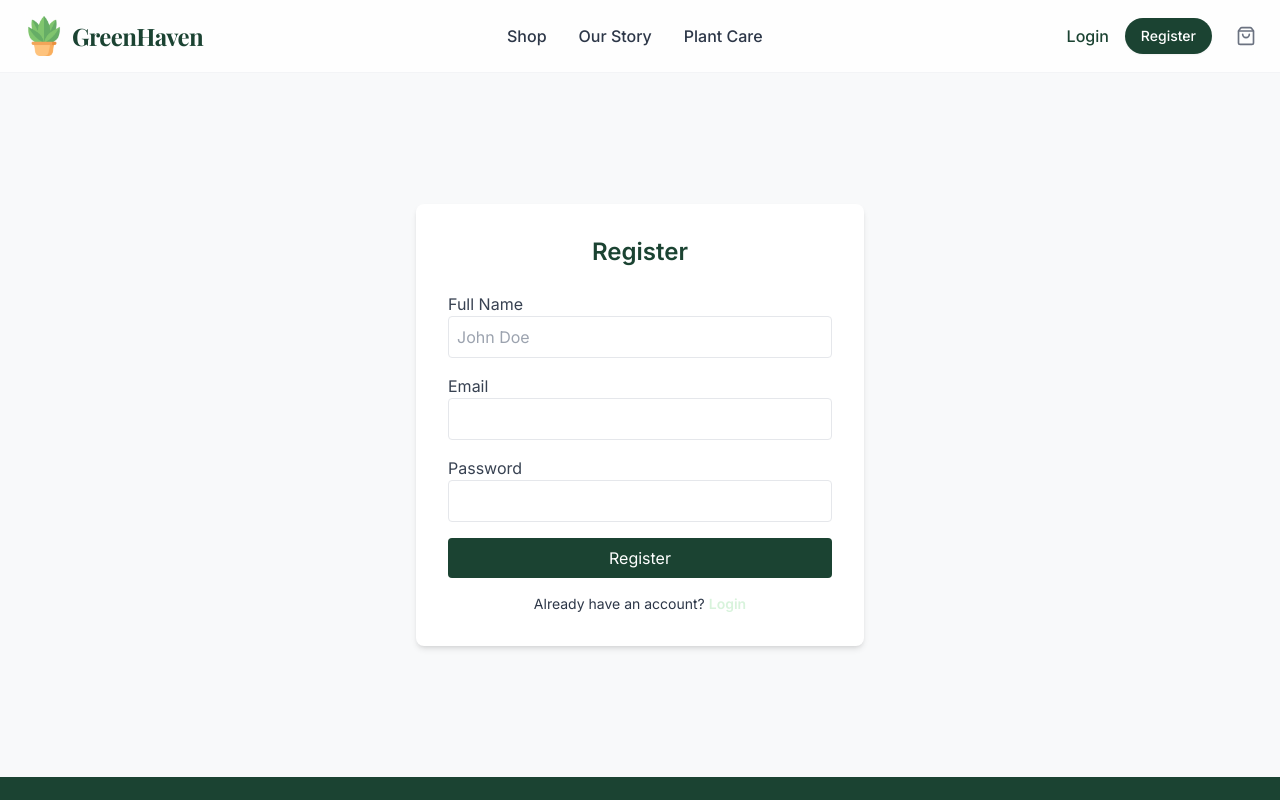
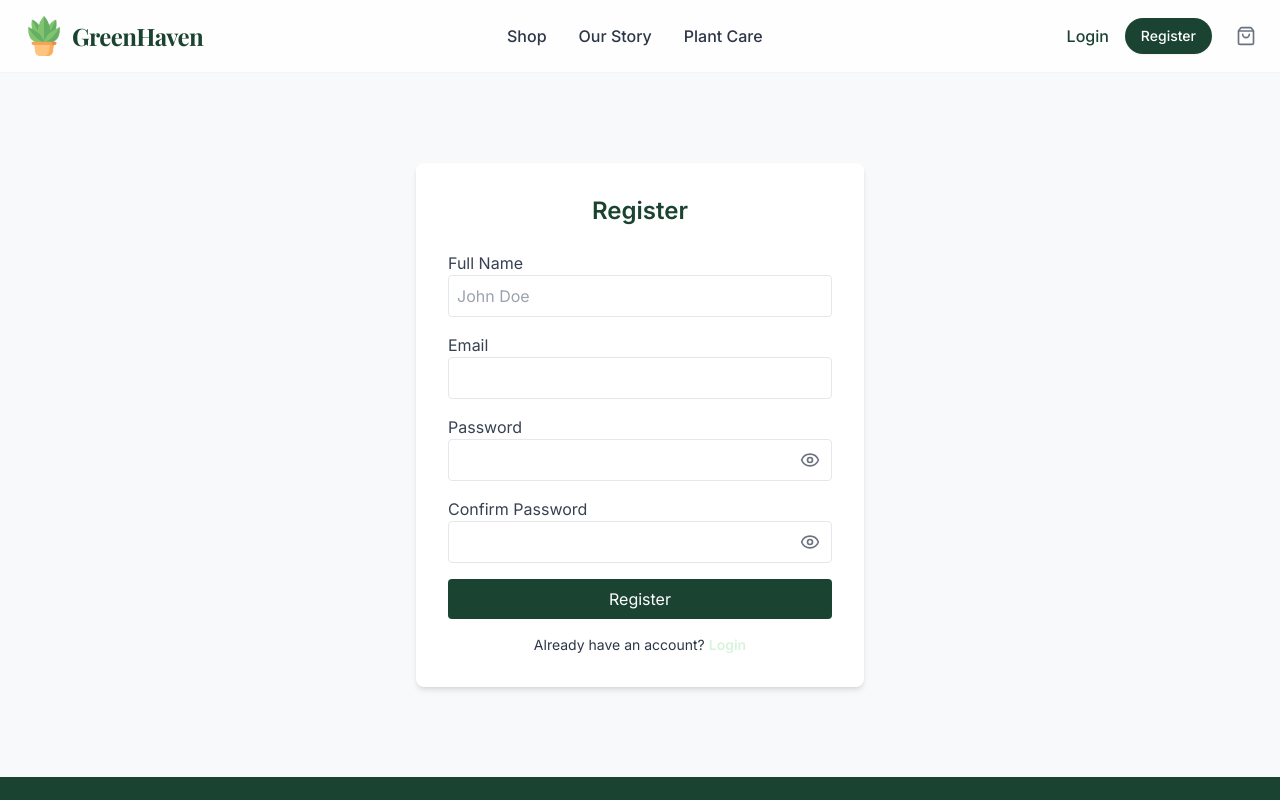
Before and after one commit to romeoantony/GreenHaven, a React (Vite) app in the folder GreenHaven.UI/: page /register in a window 1280 px wide. Shown: the top 800 px of the page. Built offline with nearby package versions, Linux system fonts and the light colour scheme.

Commit message:
Implement real-time password validation and show/hide toggles

```diff
--- a/GreenHaven.UI/src/pages/LoginPage.jsx
+++ b/GreenHaven.UI/src/pages/LoginPage.jsx
@@ -2,10 +2,12 @@ import React, { useState } from 'react';
 import { useNavigate, Link } from 'react-router-dom';
 import api from '../api/axios';
 import useAuthStore from '../store/useAuthStore';
+import { Eye, EyeOff } from 'lucide-react';
 
 const LoginPage = () => {
   const [email, setEmail] = useState('');
   const [password, setPassword] = useState('');
+  const [showPassword, setShowPassword] = useState(false);
   const [error, setError] = useState('');
   const navigate = useNavigate();
   const setToken = useAuthStore((state) => state.setToken);
@@ -42,13 +44,22 @@ const LoginPage = () => {
           </div>
           <div>
             <label className="block text-gray-700">Password</label>
-            <input
-              type="password"
-              value={password}
-              onChange={(e) => setPassword(e.target.value)}
-              className="w-full p-2 border rounded focus:outline-none focus:ring-2 focus:ring-primary"
-              required
-            />
+            <div className="relative">
+              <input
+                type={showPassword ? "text" : "password"}
+                value={password}
+                onChange={(e) => setPassword(e.target.value)}
+                className="w-full p-2 border rounded focus:outline-none focus:ring-2 focus:ring-primary pr-10"
+                required
+              />
+              <button
+                type="button"
+                onClick={() => setShowPassword(!showPassword)}
+                className="absolute right-3 top-1/2 -translate-y-1/2 text-gray-500 hover:text-primary"
+              >
+                {showPassword ? <EyeOff size={20} /> : <Eye size={20} />}
+              </button>
+            </div>
           </div>
           <button
             type="submit"
--- a/GreenHaven.UI/src/pages/ProfilePage.jsx
+++ b/GreenHaven.UI/src/pages/ProfilePage.jsx
@@ -2,7 +2,7 @@ import React, { useState, useEffect } from 'react';
 import { useNavigate } from 'react-router-dom';
 import api from '../api/axios';
 import useAuthStore from '../store/useAuthStore';
-import { User, Mail, Lock, LogOut, Save, AlertCircle, CheckCircle, Package, Eye } from 'lucide-react';
+import { User, Mail, Lock, LogOut, Save, AlertCircle, CheckCircle, Package, Eye, EyeOff } from 'lucide-react';
 import OrderDetailsModal from '../components/OrderDetailsModal';
 
 const ProfilePage = () => {
@@ -19,6 +19,10 @@ const ProfilePage = () => {
     newPassword: '',
     confirmNewPassword: ''
   });
+
+  const [showCurrentPassword, setShowCurrentPassword] = useState(false);
+  const [showNewPassword, setShowNewPassword] = useState(false);
+  const [showConfirmPassword, setShowConfirmPassword] = useState(false);
 
   const [message, setMessage] = useState({ type: '', text: '' });
   const [isLoading, setIsLoading] = useState(false);
@@ -205,35 +209,82 @@ const ProfilePage = () => {
           <form onSubmit={handlePasswordChange} className="space-y-4">
             <div>
               <label className="block text-sm font-medium text-gray-700 mb-1">Current Password</label>
+              <div className="relative">
                 <input
-                type="password"
+                  type={showCurrentPassword ? "text" : "password"}
                   value={passwordData.currentPassword}
                   onChange={(e) => setPasswordData({ ...passwordData, currentPassword: e.target.value })}
-                className="w-full px-4 py-2 border border-gray-200 rounded-lg focus:ring-2 focus:ring-primary focus:border-transparent outline-none transition-all"
+                  className="w-full px-4 py-2 border border-gray-200 rounded-lg focus:ring-2 focus:ring-primary focus:border-transparent outline-none transition-all pr-10"
                   required
                 />
+                <button
+                  type="button"
+                  onClick={() => setShowCurrentPassword(!showCurrentPassword)}
+                  className="absolute right-3 top-1/2 -translate-y-1/2 text-gray-500 hover:text-primary"
+                >
+                  {showCurrentPassword ? <EyeOff size={20} /> : <Eye size={20} />}
+                </button>
+              </div>
             </div>
 
             <div>
               <label className="block text-sm font-medium text-gray-700 mb-1">New Password</label>
+              <div className="relative">
                 <input
-                type="password"
+                  type={showNewPassword ? "text" : "password"}
                   value={passwordData.newPassword}
                   onChange={(e) => setPasswordData({ ...passwordData, newPassword: e.target.value })}
-                className="w-full px-4 py-2 border border-gray-200 rounded-lg focus:ring-2 focus:ring-primary focus:border-transparent outline-none transition-all"
+                  className="w-full px-4 py-2 border border-gray-200 rounded-lg focus:ring-2 focus:ring-primary focus:border-transparent outline-none transition-all pr-10"
                   required
                 />
+                <button
+                  type="button"
+                  onClick={() => setShowNewPassword(!showNewPassword)}
+                  className="absolute right-3 top-1/2 -translate-y-1/2 text-gray-500 hover:text-primary"
+                >
+                  {showNewPassword ? <EyeOff size={20} /> : <Eye size={20} />}
+                </button>
+              </div>
+              {/* Password Strength Indicators */}
+              {passwordData.newPassword && (
+                <div className="mt-2 text-xs space-y-1 text-gray-600">
+                  <p className={passwordData.newPassword.length >= 6 ? "text-green-600 font-medium" : ""}>
+                    • At least 6 characters
+                  </p>
+                  <p className={/[A-Z]/.test(passwordData.newPassword) ? "text-green-600 font-medium" : ""}>
+                    • One uppercase letter
+                  </p>
+                  <p className={/[a-z]/.test(passwordData.newPassword) ? "text-green-600 font-medium" : ""}>
+                    • One lowercase letter
+                  </p>
+                  <p className={/\d/.test(passwordData.newPassword) ? "text-green-600 font-medium" : ""}>
+                    • One number
+                  </p>
+                  <p className={/[!@#$%^&*(),.?":{}|<>]/.test(passwordData.newPassword) ? "text-green-600 font-medium" : ""}>
+                    • One special character
+                  </p>
+                </div>
+              )}
             </div>
 
             <div>
               <label className="block text-sm font-medium text-gray-700 mb-1">Confirm New Password</label>
+              <div className="relative">
                 <input
-                type="password"
+                  type={showConfirmPassword ? "text" : "password"}
                   value={passwordData.confirmNewPassword}
                   onChange={(e) => setPasswordData({ ...passwordData, confirmNewPassword: e.target.value })}
-                className="w-full px-4 py-2 border border-gray-200 rounded-lg focus:ring-2 focus:ring-primary focus:border-transparent outline-none transition-all"
+                  className="w-full px-4 py-2 border border-gray-200 rounded-lg focus:ring-2 focus:ring-primary focus:border-transparent outline-none transition-all pr-10"
                   required
                 />
+                <button
+                  type="button"
+                  onClick={() => setShowConfirmPassword(!showConfirmPassword)}
+                  className="absolute right-3 top-1/2 -translate-y-1/2 text-gray-500 hover:text-primary"
+                >
+                  {showConfirmPassword ? <EyeOff size={20} /> : <Eye size={20} />}
+                </button>
+              </div>
             </div>
 
             <button
--- a/GreenHaven.UI/src/pages/RegisterPage.jsx
+++ b/GreenHaven.UI/src/pages/RegisterPage.jsx
@@ -1,14 +1,17 @@
 import React, { useState } from 'react';
 import { useNavigate, Link } from 'react-router-dom';
 import api from '../api/axios';
+import { Eye, EyeOff } from 'lucide-react';
 
 const RegisterPage = () => {
   const [formData, setFormData] = useState({
     fullName: '',
     email: '',
     password: '',
-    confirmPassword: '' // Kept for consistency, though not used in backend yet
+    confirmPassword: ''
   });
+  const [showPassword, setShowPassword] = useState(false);
+  const [showConfirmPassword, setShowConfirmPassword] = useState(false);
   const [error, setError] = useState('');
   const navigate = useNavigate();
 
@@ -18,6 +21,11 @@ const RegisterPage = () => {
 
   const handleSubmit = async (e) => {
     e.preventDefault();
+    if (formData.password !== formData.confirmPassword) {
+      setError('Passwords do not match.');
+      return;
+    }
+
     try {
       await api.post('/auth/register', {
         fullName: formData.fullName,
@@ -65,14 +73,63 @@ const RegisterPage = () => {
           </div>
           <div>
             <label className="block text-gray-700">Password</label>
+            <div className="relative">
               <input
-              type="password"
+                type={showPassword ? "text" : "password"}
                 name="password"
                 value={formData.password}
                 onChange={handleChange}
-              className="w-full p-2 border rounded focus:outline-none focus:ring-2 focus:ring-primary"
+                className="w-full p-2 border rounded focus:outline-none focus:ring-2 focus:ring-primary pr-10"
                 required
               />
+              <button
+                type="button"
+                onClick={() => setShowPassword(!showPassword)}
+                className="absolute right-3 top-1/2 -translate-y-1/2 text-gray-500 hover:text-primary"
+              >
+                {showPassword ? <EyeOff size={20} /> : <Eye size={20} />}
+              </button>
+            </div>
+            {/* Password Strength Indicators */}
+            {formData.password && (
+              <div className="mt-2 text-xs space-y-1 text-gray-600">
+                <p className={formData.password.length >= 6 ? "text-green-600 font-medium" : ""}>
+                  • At least 6 characters
+                </p>
+                <p className={/[A-Z]/.test(formData.password) ? "text-green-600 font-medium" : ""}>
+                  • One uppercase letter
+                </p>
+                <p className={/[a-z]/.test(formData.password) ? "text-green-600 font-medium" : ""}>
+                  • One lowercase letter
+                </p>
+                <p className={/\d/.test(formData.password) ? "text-green-600 font-medium" : ""}>
+                  • One number
+                </p>
+                <p className={/[!@#$%^&*(),.?":{}|<>]/.test(formData.password) ? "text-green-600 font-medium" : ""}>
+                  • One special character
+                </p>
+              </div>
+            )}
+          </div>
+          <div>
+            <label className="block text-gray-700">Confirm Password</label>
+            <div className="relative">
+              <input
+                type={showConfirmPassword ? "text" : "password"}
+                name="confirmPassword"
+                value={formData.confirmPassword}
+                onChange={handleChange}
+                className="w-full p-2 border rounded focus:outline-none focus:ring-2 focus:ring-primary pr-10"
+                required
+              />
+              <button
+                type="button"
+                onClick={() => setShowConfirmPassword(!showConfirmPassword)}
+                className="absolute right-3 top-1/2 -translate-y-1/2 text-gray-500 hover:text-primary"
+              >
+                {showConfirmPassword ? <EyeOff size={20} /> : <Eye size={20} />}
+              </button>
+            </div>
           </div>
           <button
             type="submit"
```
Lines whose indentation alone changed are shown as unchanged.
